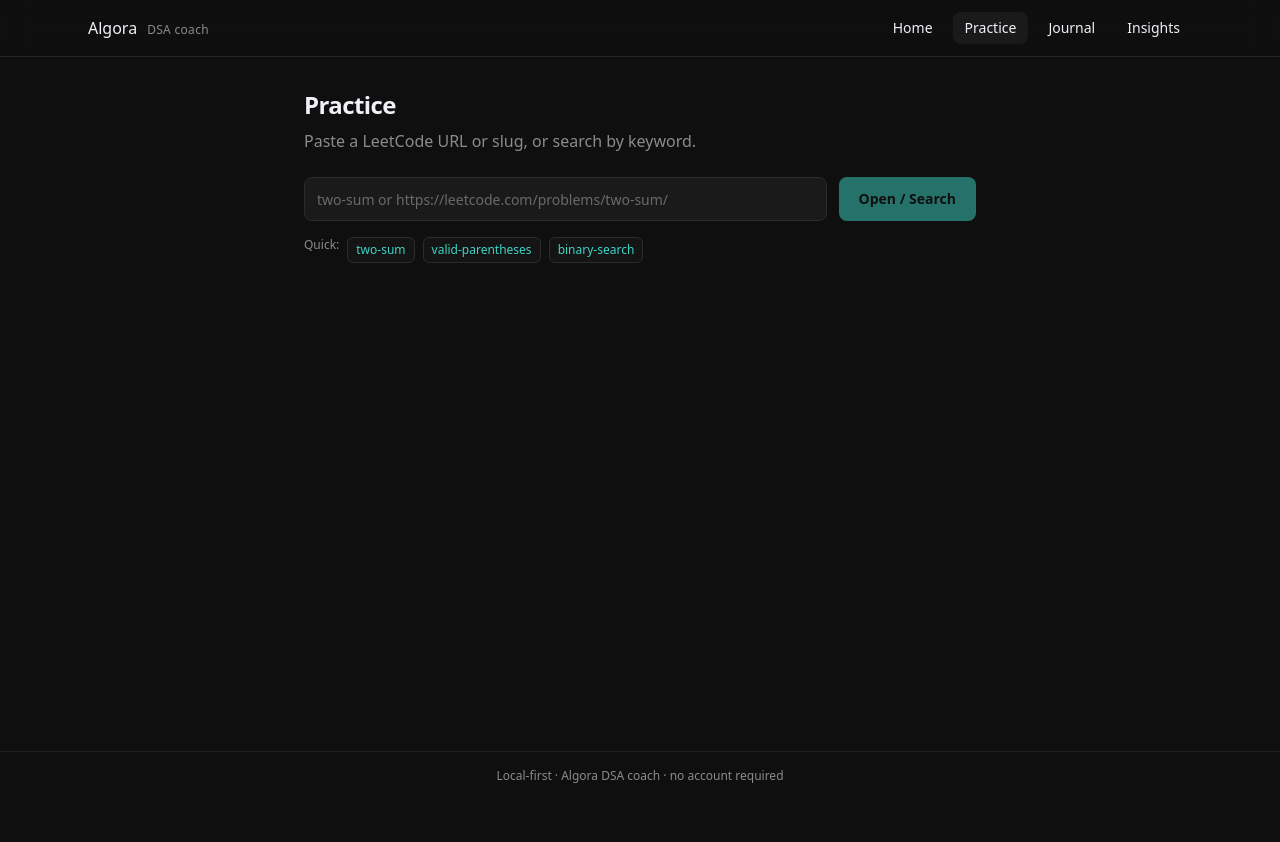
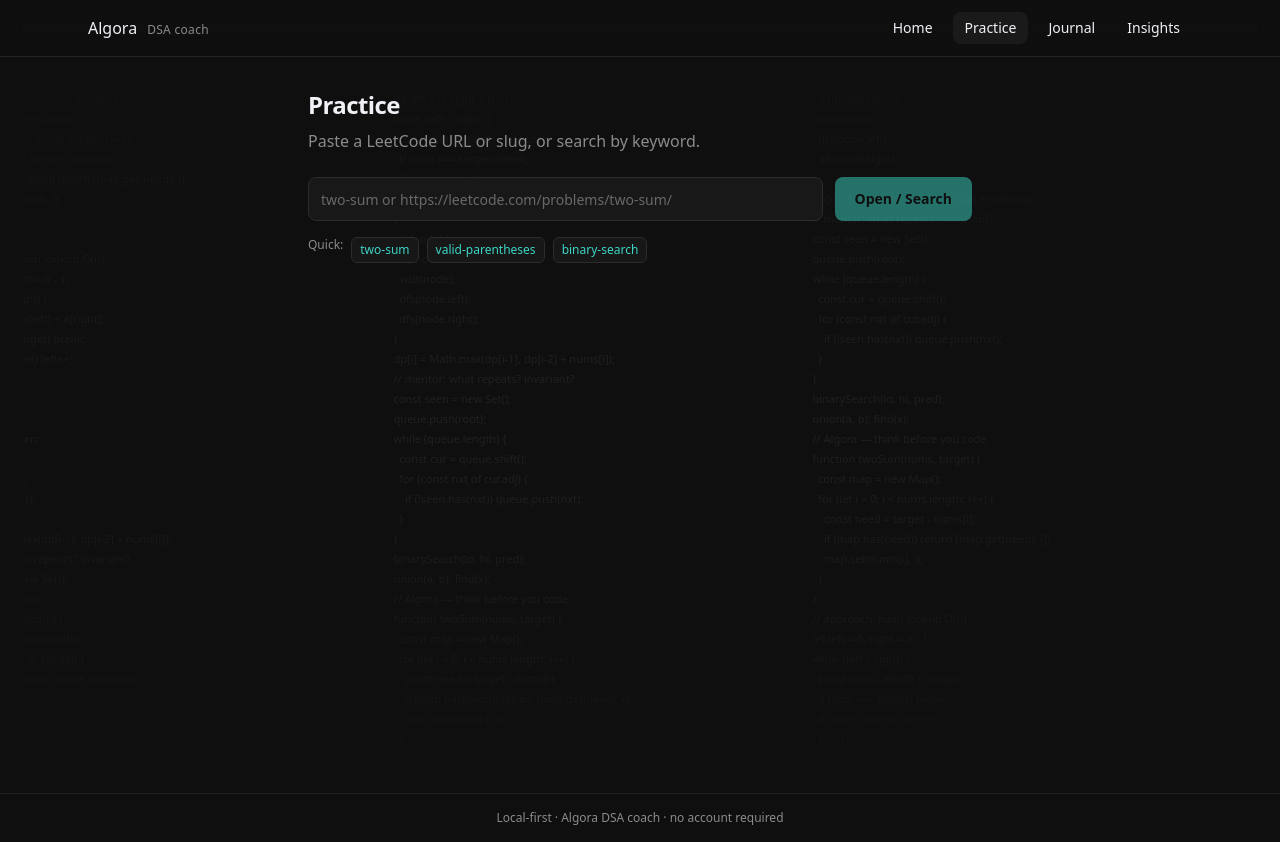
Before and after one commit to Dwij45/Algora, a Next.js app: page /practice in a window 1280 px wide. Before the commit the page ends 800 px from the top, so only its background shows below. Built offline with nearby package versions, Linux system fonts and the light colour scheme.

Commit message:
feat(ui): add faint scrolling code atmosphere on app pages

```diff
--- a/src/app/insights/page.tsx
+++ b/src/app/insights/page.tsx
@@ -1,15 +1,21 @@
+"use client";
+
+import { InsightsDashboard } from "@/components/insights/InsightsDashboard";
+import { CodeAtmosphereBg } from "@/components/ui/CodeAtmosphereBg";
+
 export default function InsightsPage() {
   return (
-    <div className="animate-fade-in max-w-xl">
-      <h1 className="text-2xl font-semibold tracking-tight">Insights</h1>
-      <p className="mt-2 text-muted">
-        Strengths, weaknesses, and focus topics unlock after enough sessions.
-        Rules engine arrives in Phase 5.
-      </p>
-      <div className="mt-6 rounded-[var(--radius)] border border-border bg-bg2/50 p-5">
-        <p className="text-sm text-muted">
-          Keep practicing — insights unlock after ~10 sessions.
-        </p>
+    <div className="relative min-h-[calc(100vh-8rem)] overflow-hidden">
+      <CodeAtmosphereBg />
+      <div className="relative z-10 mx-auto max-w-2xl animate-fade-in space-y-6 px-1 pb-16">
+        <header>
+          <h1 className="text-2xl font-semibold tracking-tight">Insights</h1>
+          <p className="mt-2 text-muted">
+            Topic weaknesses and strengths from your journal — counted locally,
+            no extra AI calls.
+          </p>
+        </header>
+        <InsightsDashboard />
       </div>
     </div>
   );
--- a/src/app/journal/page.tsx
+++ b/src/app/journal/page.tsx
@@ -3,6 +3,7 @@
 import { useCallback, useState } from "react";
 import { MistakeForm } from "@/components/journal/MistakeForm";
 import { MistakeList } from "@/components/journal/MistakeList";
+import { CodeAtmosphereBg } from "@/components/ui/CodeAtmosphereBg";
 
 export default function JournalPage() {
   const [listKey, setListKey] = useState(0);
@@ -11,7 +12,9 @@ export default function JournalPage() {
   }, []);
 
   return (
-    <div className="animate-fade-in mx-auto max-w-2xl space-y-8">
+    <div className="relative min-h-[calc(100vh-8rem)] overflow-hidden">
+      <CodeAtmosphereBg />
+      <div className="relative z-10 mx-auto max-w-2xl animate-fade-in space-y-8 px-1 pb-16">
         <header>
           <h1 className="text-2xl font-semibold tracking-tight">
             Topic journal
@@ -26,5 +29,6 @@ export default function JournalPage() {
 
         <MistakeForm onCreated={refreshList} />
       </div>
+    </div>
   );
 }
--- a/src/components/journal/MistakeForm.tsx
+++ b/src/components/journal/MistakeForm.tsx
@@ -63,7 +63,7 @@ export function MistakeForm({ onCreated }: MistakeFormProps) {
   return (
     <form
       onSubmit={(e) => void onSubmit(e)}
-      className="space-y-3 rounded-lg border border-border bg-bg2/40 p-4"
+      className="space-y-3 rounded-lg border border-border bg-bg2/90 p-4"
     >
       <h2 className="text-sm font-semibold tracking-tight">Log manually</h2>
       <p className="text-xs text-muted">
--- a/src/components/practice/PracticeSearch.tsx
+++ b/src/components/practice/PracticeSearch.tsx
@@ -4,6 +4,7 @@ import Link from "next/link";
 import { useRouter } from "next/navigation";
 import { FormEvent, useState, useTransition } from "react";
 import { Badge, DifficultyBadge } from "@/components/ui/Badge";
+import { CodeAtmosphereBg } from "@/components/ui/CodeAtmosphereBg";
 import { normalizeProblemSlug } from "@/lib/utils/slug";
 
 type SearchItem = {
@@ -38,7 +39,6 @@ export function PracticeSearch() {
     const raw = query.trim();
     if (!raw) return;
 
-    // If it looks like a URL or exact slug, go straight to workspace.
     const asSlug = normalizeProblemSlug(raw);
     if (asSlug && (raw.includes("leetcode.com") || !raw.includes(" "))) {
       openSlug(raw);
@@ -70,18 +70,23 @@ export function PracticeSearch() {
   }
 
   return (
-    <div className="animate-fade-in mx-auto max-w-2xl">
+    <div className="relative min-h-[calc(100vh-8rem)] overflow-hidden">
+      <CodeAtmosphereBg />
+      <div className="relative z-10 mx-auto max-w-2xl animate-fade-in px-1 pb-16">
         <h1 className="text-2xl font-semibold tracking-tight">Practice</h1>
         <p className="mt-2 text-muted">
           Paste a LeetCode URL or slug, or search by keyword.
         </p>
 
-      <form onSubmit={onSubmit} className="mt-6 flex flex-col gap-3 sm:flex-row">
+        <form
+          onSubmit={onSubmit}
+          className="mt-6 flex flex-col gap-3 sm:flex-row"
+        >
           <input
             value={query}
             onChange={(e) => setQuery(e.target.value)}
             placeholder="two-sum or https://leetcode.com/problems/two-sum/"
-          className="h-11 flex-1 rounded-[var(--radius)] border border-border bg-bg2 px-3 text-sm text-text outline-none placeholder:text-muted/70 focus:border-accent/50"
+            className="h-11 flex-1 rounded-[var(--radius)] border border-border bg-bg1/90 px-3 text-sm text-text outline-none backdrop-blur-sm placeholder:text-muted/70 focus:border-accent/50"
             autoComplete="off"
             spellCheck={false}
           />
@@ -107,7 +112,7 @@ export function PracticeSearch() {
               key={slug}
               type="button"
               onClick={() => openSlug(slug)}
-            className="rounded-md border border-border bg-bg2/50 px-2 py-1 font-mono text-accent hover:border-accent/40"
+              className="rounded-md border border-border bg-bg1/80 px-2 py-1 font-mono text-accent backdrop-blur-sm hover:border-accent/40"
             >
               {slug}
             </button>
@@ -117,7 +122,7 @@ export function PracticeSearch() {
         {searched && !pending && !error ? (
           <ul className="mt-8 space-y-2">
             {results.length === 0 ? (
-            <li className="rounded-[var(--radius)] border border-border bg-bg2/40 px-4 py-5 text-sm text-muted">
+              <li className="rounded-[var(--radius)] border border-border bg-bg1/80 px-4 py-5 text-sm text-muted backdrop-blur-sm">
                 No problems matched that search.
               </li>
             ) : (
@@ -125,7 +130,7 @@ export function PracticeSearch() {
                 <li key={item.titleSlug}>
                   <Link
                     href={`/practice/${item.titleSlug}`}
-                  className="flex flex-col gap-2 rounded-[var(--radius)] border border-border bg-bg2/40 px-4 py-3 transition-colors hover:border-accent/35 hover:bg-bg2 sm:flex-row sm:items-center sm:justify-between"
+                    className="flex flex-col gap-2 rounded-[var(--radius)] border border-border bg-bg1/85 px-4 py-3 backdrop-blur-sm transition-colors hover:border-accent/35 hover:bg-bg2 sm:flex-row sm:items-center sm:justify-between"
                   >
                     <div className="min-w-0">
                       <p className="font-medium text-text">
@@ -151,5 +156,6 @@ export function PracticeSearch() {
           </ul>
         ) : null}
       </div>
+    </div>
   );
 }
--- a/src/components/practice/PracticeWorkspace.tsx
+++ b/src/components/practice/PracticeWorkspace.tsx
@@ -284,7 +284,7 @@ export function PracticeWorkspace({
           </div>
           {history.length > 0 ? (
             <select
-              className="h-7 max-w-[10rem] rounded border border-border bg-bg2 px-1.5 font-mono text-[11px] text-muted"
+              className="h-7 max-w-[10rem] rounded border border-border bg-bg2/90 px-1.5 font-mono text-[11px] text-muted"
               value={session?.id ?? ""}
               onChange={(e) => {
                 const found = history.find((h) => h.id === e.target.value);
--- a/src/components/ui/Badge.tsx
+++ b/src/components/ui/Badge.tsx
@@ -30,7 +30,7 @@ export function Badge({
 }
 
 export function DifficultyBadge({ difficulty }: { difficulty: string }) {
-  const tone = DIFFICULTY_CLASS[difficulty] ?? "text-muted border-border bg-bg2";
+  const tone = DIFFICULTY_CLASS[difficulty] ?? "text-muted border-border bg-bg2/90";
   return <Badge className={tone}>{difficulty}</Badge>;
 }
 
--- /dev/null
+++ b/src/components/ui/CodeAtmosphereBg.tsx
@@ -0,0 +1,77 @@
+"use client";
+
+/** Faint scrolling DSA snippets — atmosphere only (aria-hidden). */
+const CODE_LINES = [
+  "function twoSum(nums, target) {",
+  "  const map = new Map();",
+  "  for (let i = 0; i < nums.length; i++) {",
+  "    const need = target - nums[i];",
+  "    if (map.has(need)) return [map.get(need), i];",
+  "    map.set(nums[i], i);",
+  "  }",
+  "}",
+  "// approach: hash lookup O(n)",
+  "let left = 0, right = n - 1;",
+  "while (left < right) {",
+  "  const sum = a[left] + a[right];",
+  "  if (sum === target) break;",
+  "  if (sum < target) left++;",
+  "  else right--;",
+  "}",
+  "dfs(node) {",
+  "  if (!node) return;",
+  "  visit(node);",
+  "  dfs(node.left);",
+  "  dfs(node.right);",
+  "}",
+  "dp[i] = Math.max(dp[i-1], dp[i-2] + nums[i]);",
+  "// mentor: what repeats? invariant?",
+  "const seen = new Set();",
+  "queue.push(root);",
+  "while (queue.length) {",
+  "  const cur = queue.shift();",
+  "  for (const nxt of cur.adj) {",
+  "    if (!seen.has(nxt)) queue.push(nxt);",
+  "  }",
+  "}",
+  "binarySearch(lo, hi, pred);",
+  "union(a, b); find(x);",
+  "// Algora — think before you code",
+];
+
+const LOOP = [...CODE_LINES, ...CODE_LINES, ...CODE_LINES];
+
+const COLUMNS = [
+  { className: "left-[-6%] w-[42%] opacity-[0.16] landing-code-scroll", offset: 0 },
+  { className: "left-[30%] w-[40%] opacity-[0.14] landing-code-scroll-slow", offset: 9 },
+  { className: "right-[-8%] w-[44%] opacity-[0.14] landing-code-scroll-rev", offset: 17 },
+] as const;
+
+export function CodeAtmosphereBg() {
+  return (
+    <div
+      className="pointer-events-none absolute inset-0 overflow-hidden"
+      aria-hidden
+    >
+      {COLUMNS.map((col, idx) => {
+        const lines = [...LOOP.slice(col.offset), ...LOOP.slice(0, col.offset)];
+        return (
+          <div
+            key={idx}
+            className={`absolute inset-y-0 overflow-hidden ${col.className}`}
+          >
+            <div className="absolute inset-x-0 top-0 font-mono text-[10px] leading-5 text-white sm:text-[11px]">
+              {lines.map((line, i) => (
+                <div key={`${idx}-${i}`} className="whitespace-pre">
+                  {line || " "}
+                </div>
+              ))}
+            </div>
+          </div>
+        );
+      })}
+      <div className="absolute inset-0 bg-linear-to-b from-bg0/85 via-bg0/40 to-bg0/90" />
+      <div className="absolute inset-0 bg-linear-to-r from-bg0/55 via-transparent to-bg0/65" />
+    </div>
+  );
+}
```
Also changed, not shown: src/components/journal/MistakeList.tsx (+4 -7 lines). Lines whose indentation alone changed are shown as unchanged.
